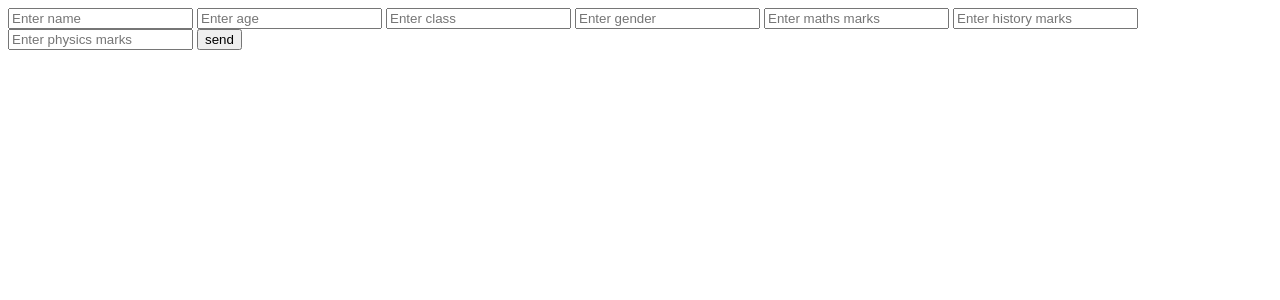
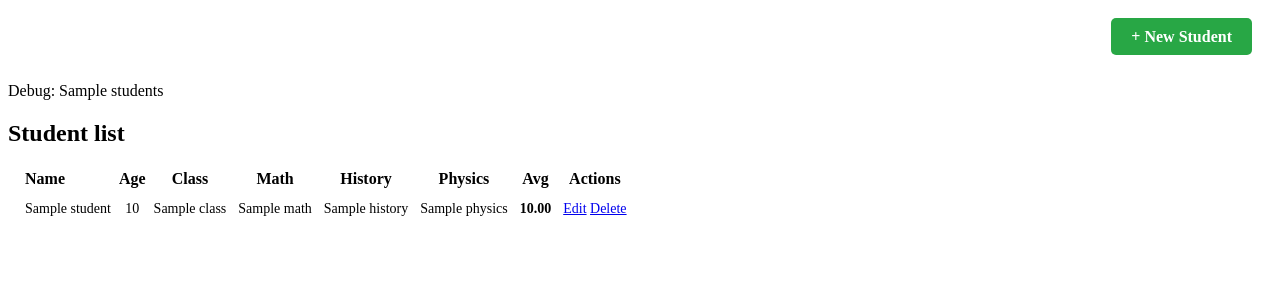
Before and after one commit to Vaibhav9535/Student-Management-System, a Flask app: template source/templates/index.html in a window 1280 px wide. Shown: the top 300 px of the page. Run offline with Flask 3, Linux system fonts and the light colour scheme; the template is opened without the code that fills it: most values are stand-ins (such as "Sample title", 1, 10 or a date in 2020).

Commit message:
Added new student button to home page

```diff
--- /dev/null
+++ b/source/static/style.css
@@ -0,0 +1,96 @@
+.form-card {
+    background-color: #ffffff;
+    padding: 30px;
+    margin: 20px auto;
+    width: 80%;
+    max-width: 600px;
+    border-radius: 12px;
+    /* This shadow creates the 'block' effect */
+    box-shadow: 0 4px 15px rgba(0, 0, 0, 0.1);
+}
+
+.overlay {
+    position: fixed;
+    top: 0;
+    left: 0;
+    width: 100%;
+    height: 100%;
+    background: rgba(0, 0, 0, 0.7); /* Dims the background */
+    visibility: hidden;
+    opacity: 0;
+    transition: opacity 0.3s ease;
+    z-index: 1000;
+}
+
+.overlay:target {
+    visibility: visible;
+    opacity: 1;
+}
+
+.open-btn {
+    background-color: #28a745;
+    color: white;
+    padding: 10px 20px;
+    text-decoration: none;
+    border-radius: 5px;
+    font-weight: bold;
+}
+
+.close-btn {
+    float: right;
+    font-size: 24px;
+    text-decoration: none;
+    color: #333;
+    font-weight: bold;
+}
+
+.form-card input {
+    width: calc(100% - 20px); /* Full width minus padding */
+    padding: 12px;
+    margin: 10px 0;
+    border: 1px solid #ddd;
+    border-radius: 6px; /* Smooth edges */
+    font-size: 16px;
+    display: block; /* Makes each input take its own line */
+}
+
+.button-container {
+    display: flex;
+    justify-content: center;
+    width: 100%;
+    margin-top: 20px;
+}
+/* 3. The Button */
+.form-card button {
+    width: 50%;
+    padding: 12px;
+    margin: 20px auto 0;
+    background-color: #007bff;
+    color: white;
+    border: none;
+    border-radius: 6px;
+    font-size: 18px;
+    cursor: pointer;
+    transition: background 0.3s ease;
+}
+
+.form-card button:hover {
+    background-color: #0056b3;
+}
+
+.student-table td {
+    padding: 10px 5px; /* Less horizontal padding */
+    font-size: 14px;   /* Slightly smaller font for data */
+    text-align: center; /* Center numbers for easier reading */
+}
+
+.student-table th {
+    text-align: center;
+}
+
+/* Keep the name left-aligned so it's easy to read */
+.student-table td:first-child,
+.student-table th:first-child {
+    text-align: left;
+    padding-left: 15px;
+}
--- a/source/templates/index.html
+++ b/source/templates/index.html
@@ -2,19 +2,76 @@
 <html lang="en">
 <head>
     <title>Document</title>
+    <link rel="stylesheet" href="{{url_for('static', filename='style.css')}}">
 </head>
 <body>
+    <div style="text-align: right; padding: 20px;">
+        <a href="#student-popup" class="open-btn">+ New Student</a>
+    </div>
+
+    <div id = "student-popup" class = "overlay">
+        <div class = "form-card">
+            <a href="#" class = "close-btn">&times;</a>
+            <h2>New Student</h2>
             <form action="/api/students" method='POST'>
 
+            <div class="input-group">
                 <input type="text" name="name" placeholder="Enter name">
                 <input type="number" name="age" placeholder="Enter age">
                 <input type="text" name="Class" placeholder="Enter class">
                 <input type="text" name="gender" placeholder="Enter gender">
-        <input type="number" name="math" placeholder="Enter maths marks">
-        <input type="number" name="history" placeholder="Enter history marks">
-        <input type="number" name="physics" placeholder="Enter physics marks">
+            </div>
 
-        <button type="submit">send</button>
+            <div class="input-group">
+                <input type="number" name="math" placeholder="Math marks">
+                <input type="number" name="history" placeholder="History marks">
+                <input type="number" name="physics" placeholder="Physics marks">
+            </div>
+
+            <div class = "button-container">
+                <button type="submit">Add Student</button>
+            </div>
             </form>
+        </div>
+    </div>
+
+
+    <p>Debug: {{ students }}</p>
+
+    <!--this is for the home page-->
+    <div class = "table-container">
+        <h2>Student list</h2>
+        <table class="student-table">
+        <thead>
+            <tr>
+                <th>Name</th>
+                <th>Age</th>
+                <th>Class</th>
+                <th>Math</th>
+                <th>History</th>
+                <th>Physics</th>
+                <th>Avg</th>
+                <th>Actions</th>
+            </tr>
+        </thead>
+        <tbody>
+            {% for student in students %}
+            <tr>
+                <td>{{ student.name }}</td>
+                <td>{{ student.age }}</td>
+                <td>{{ student.Class }}</td>
+                <td>{{ student.grades.math }}</td>
+                <td>{{ student.grades.history }}</td>
+                <td>{{ student.grades.physics }}</td>
+                <td><strong>{{ "%.2f"|format(student.avg) }}</strong></td>
+                <td>
+                    <a href="/edit/{{ student.id }}" class="edit-link">Edit</a>
+                    <a href="/delete/{{ student.id }}" class="delete-link">Delete</a>
+                </td>
+            </tr>
+            {% endfor %}
+        </tbody>
+    </table>
+    </div>
 </body>
 </html>
```
Also changed, not shown: 1 other file. Lines whose indentation alone changed are shown as unchanged.
